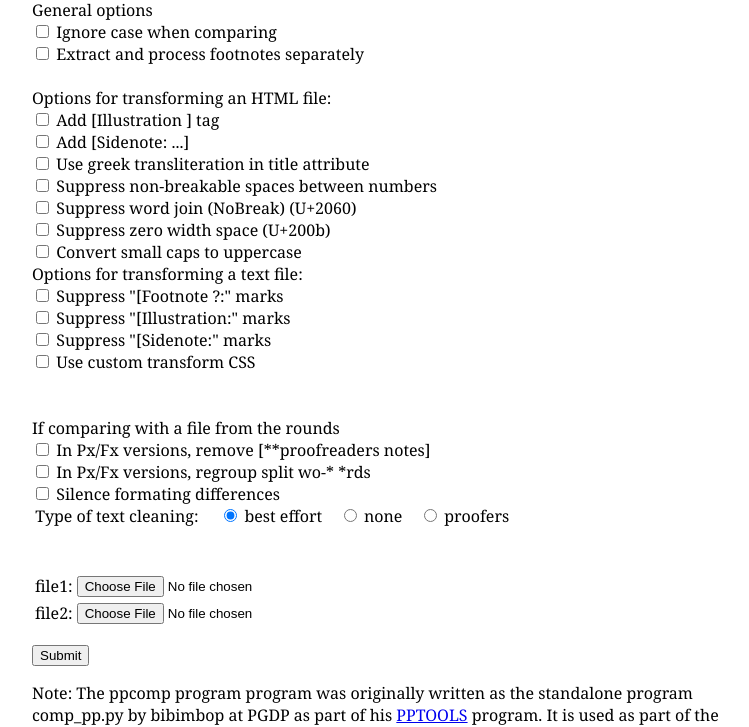
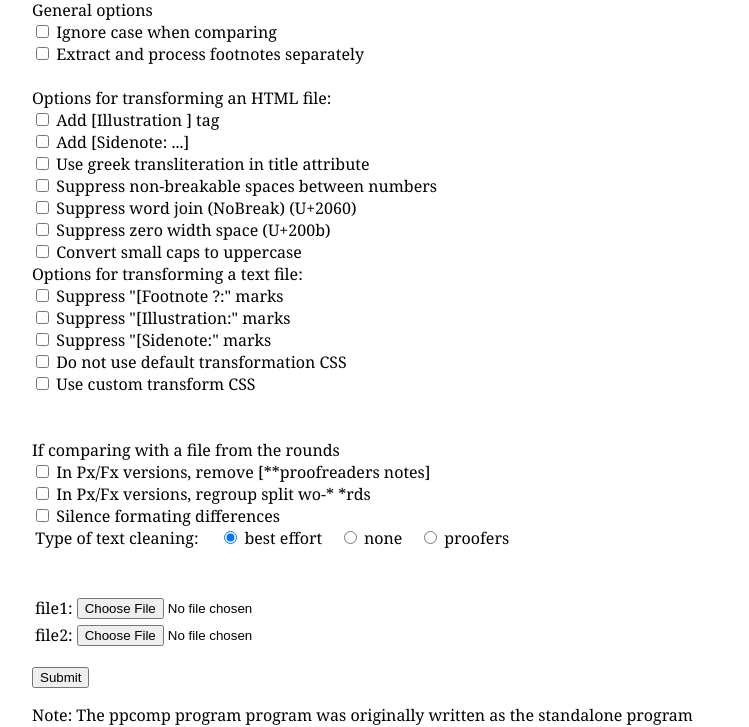
Before and after one commit to DistributedProofreaders/ppwb, a PHP site: page /ppcomp.php in a window 1280 px wide. Shown: the part 191-918 px from the top of the page, without its empty margins (258-1007 px from the left). Run offline with PHP 8.4, Linux system fonts and the light colour scheme; some libraries are stand-ins or nearby versions.

Commit message:
Allow user to access `css-no-default` option in ppcomp

```diff
--- a/ppcomp.php
+++ b/ppcomp.php
@@ -66,6 +66,9 @@ or views the results file.</p>
 
 <input type="checkbox" name="suppress-sidenote-tags" value="No" id="suppress-sidenote-tags">
 <label for="suppress-sidenote-tags">Suppress "[Sidenote:" marks</label><br>
+
+<input type="checkbox" name="css-no-default" value="No" id="css-no-default">
+<label for="css-no-default">Do not use default transformation CSS</label><br>
 
 <input type="checkbox" name="use-custom-transform-css" value="No" id="use-custom-transform-css">
 <label for="use-custom-transform-css">Use custom transform CSS</label><br>
```
